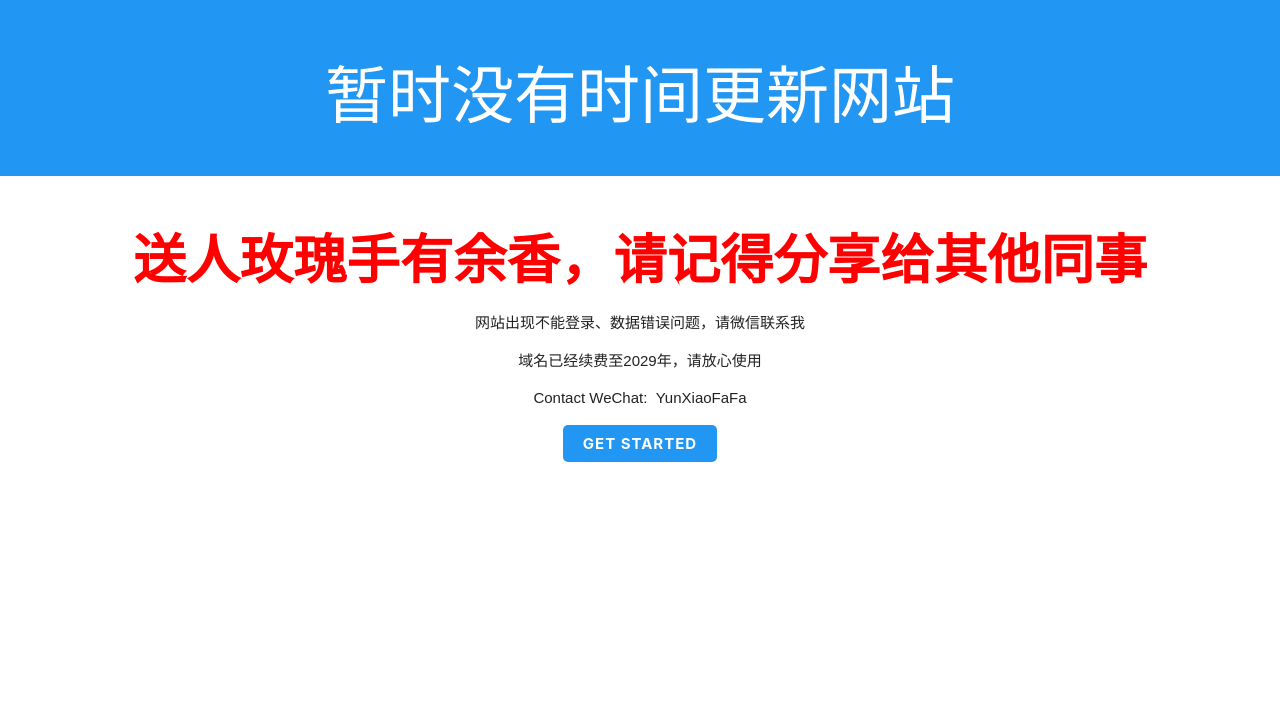
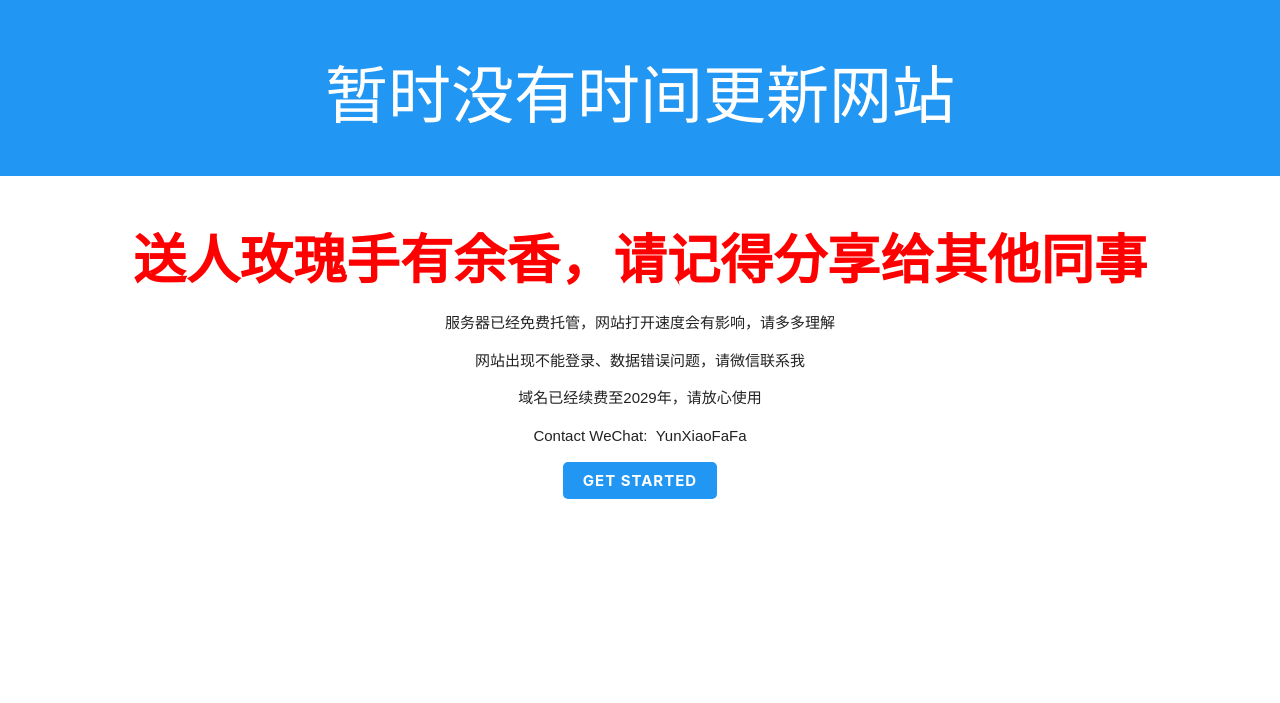
Before and after one commit to caishen2008/test_webstation, a plain HTML site: page index.html in a window 1280 px wide. Shown: the top 703 px of the page. Drawn offline with Linux system fonts and the light colour scheme; a web font is replaced by a local one.

Commit message:
FROM LINLIFA.COM 2024 HAPPY NEW YEARgit add .

```diff
--- a/index.html
+++ b/index.html
@@ -45,6 +45,8 @@
 <!--  <p>Learn how to build amazing websites and web applications with our courses and tutorials.</p>-->
 <!--  <p>Learn how to build amazing websites and web applications with linlifa.com.</p>-->
 <!--  <p>Discover the amazing world of linlifa.com.</p>-->
+
+  <p>服务器已经免费托管，网站打开速度会有影响，请多多理解</p>
   <p>网站出现不能登录、数据错误问题，请微信联系我</p>
   <p>域名已经续费至2029年，请放心使用</p>
   <p>Contact WeChat:&nbsp;&nbsp;YunXiaoFaFa</p>
```
